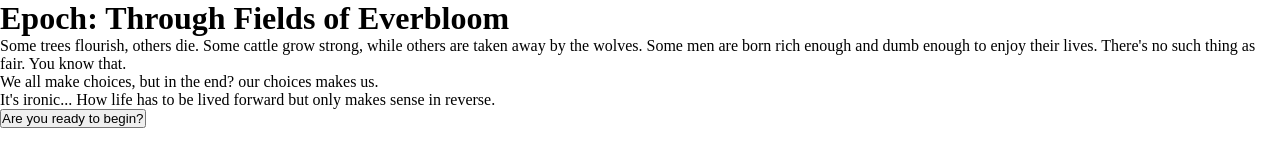
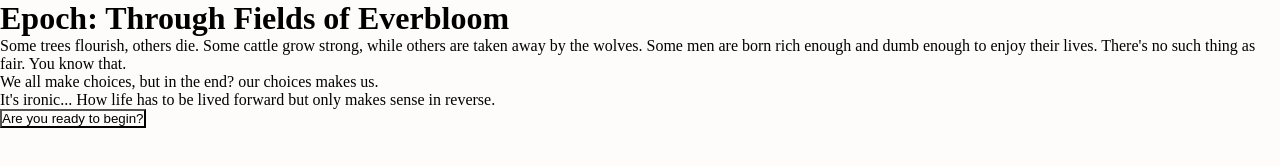
Before and after one commit to daydreamingprince/Epoch, a plain HTML site: page index.html in a window 1280 px wide. Drawn offline with Linux system fonts and the light colour scheme.

Commit message:
feat(styling): define the background color for the webpage

```diff
--- a/styles.css
+++ b/styles.css
@@ -1,5 +1,6 @@
 /* adds the general styles I want */
 * {
+  background-color: #fefcfb;
   margin: 0;
   padding: 0;
   /* I've learned that by setting box-sizing to border box,
```
